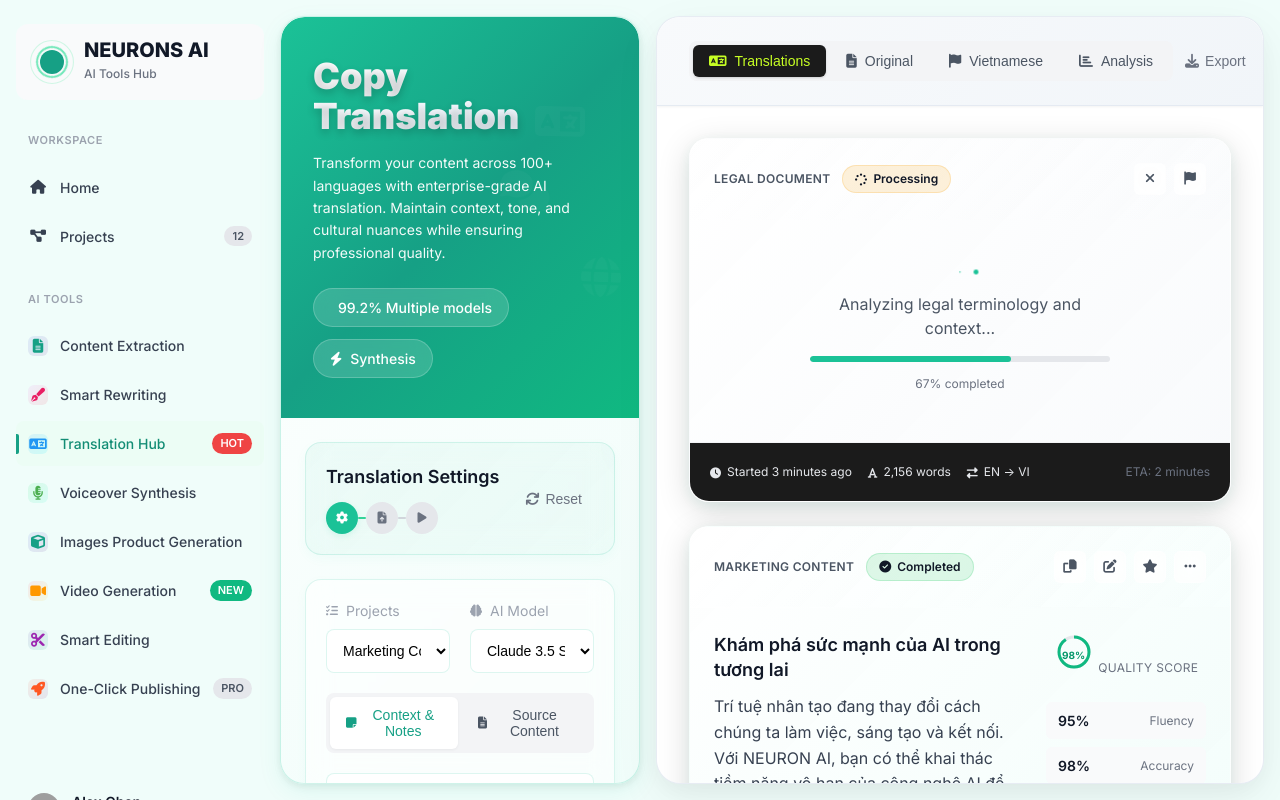
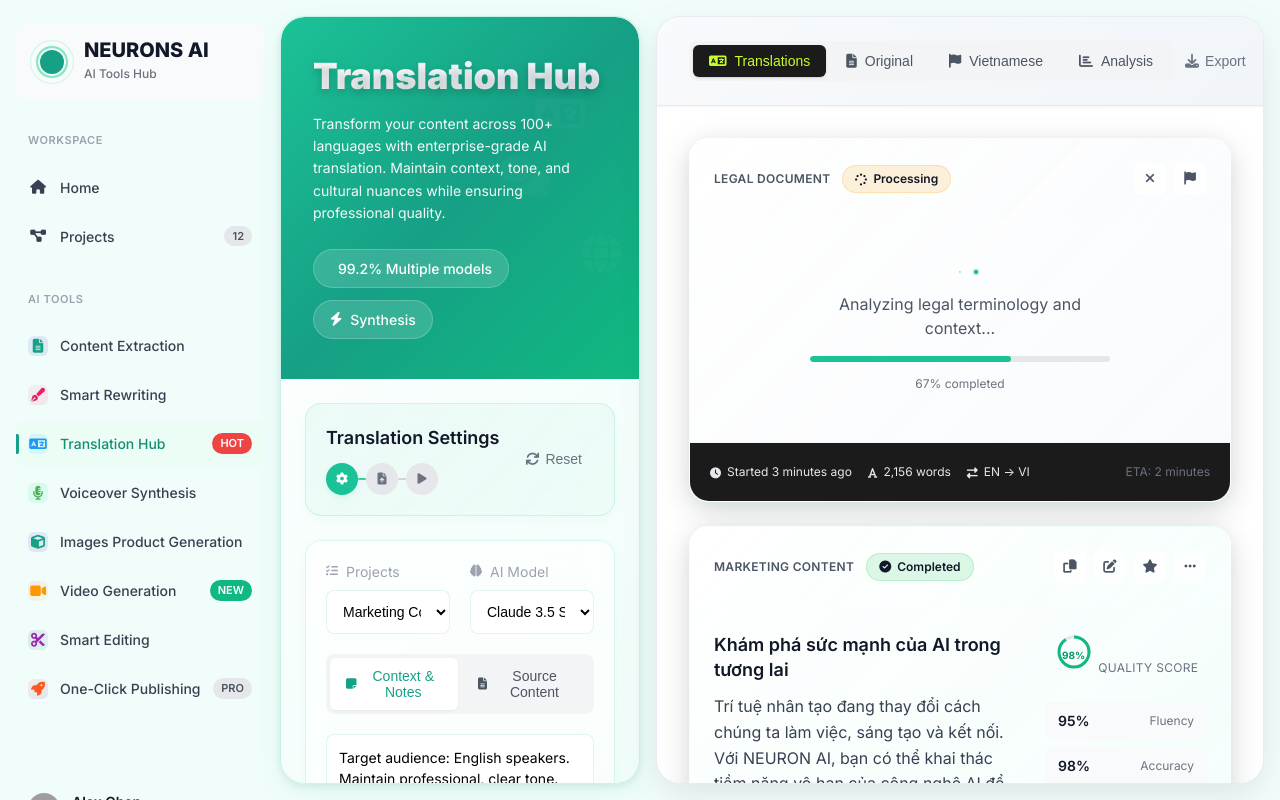
Before and after one commit to koycatdang/reNeuronsAI, a plain HTML site: page index.html in a window 1280 px wide. Drawn offline with Linux system fonts and the light colour scheme; grey boxes are pictures that could not be loaded; some icons are missing.

Commit message:
Update index.html

```diff
--- a/index.html
+++ b/index.html
@@ -150,7 +150,7 @@
                         <div class="hero-content">
                             <div class="hero-main">
                                 <h1 class="hero-title">
-                                    <span class="gradient-text">Copy Translation</span>
+                                    <span class="gradient-text">Translation Hub</span>
                                 </h1>
                                 <p class="hero-description">
                                     Transform your content across 100+ languages with enterprise-grade AI translation.
```
